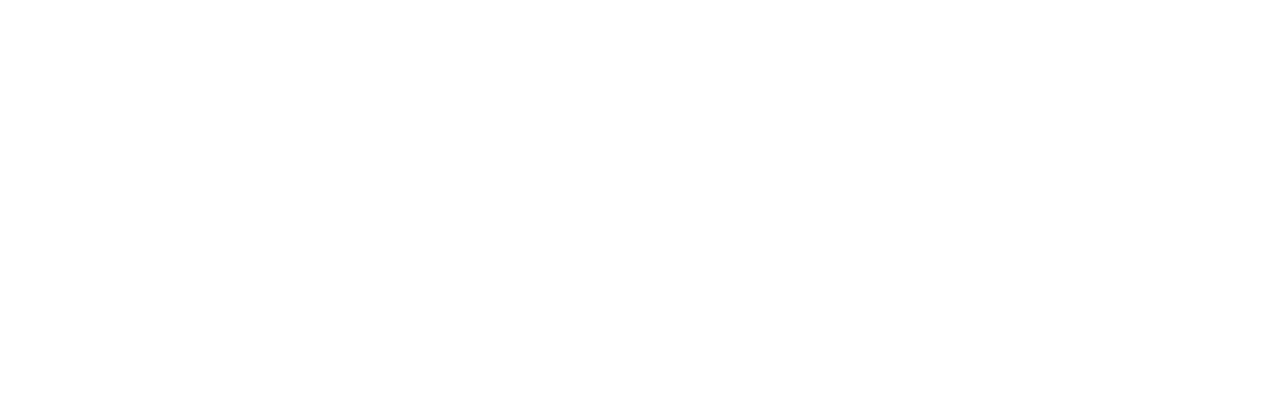
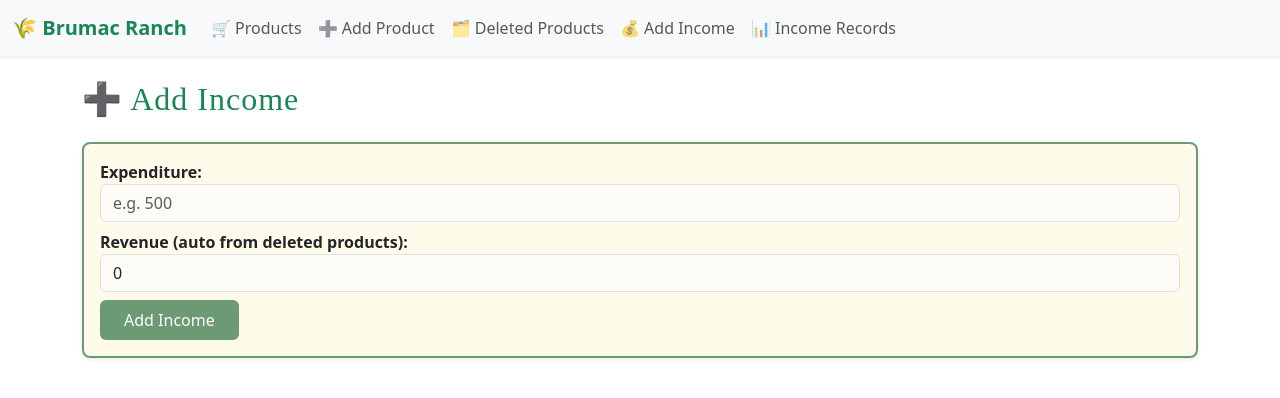
Before and after one commit to Bruce-main/brumacranch, a React (Create React App) app: page /addincome in a window 1280 px wide. Before the commit this address had no page. Shown: the top 398 px of the page. Built offline with nearby package versions, Linux system fonts and the light colour scheme; no server answers.

Commit message:
Update 31/12/25

```diff
--- a/src/App.js
+++ b/src/App.js
@@ -11,6 +11,8 @@
 import Getproducts from './components/Getproducts';
 import Deletedproducts from './components/Deletedproducts';
 import Navbar from './components/Navbar';
+import GetIncome from './components/Getincome';
+import AddIncome from './components/Addincome';
 
 function App() {
   return (
@@ -20,6 +22,8 @@
         <Route path="/signup" element={<Signup />} />
         <Route path="/signin" element={<Signin />} />
         <Route path="/navbar" element={<Navbar />} />
+        <Route path="/getincome" element={<GetIncome />} />
+        <Route path="/addincome" element={<AddIncome />} />
         <Route path="/deletedproducts" element={<Deletedproducts />} />
         <Route path="/addproducts" element={<Addproducts />} />
         <Route path="/getproducts" element={<Getproducts />} />   {/* ✅ stocks route */}
--- /dev/null
+++ b/src/components/Addincome.jsx
@@ -0,0 +1,86 @@
+import React, { useState, useEffect } from "react";
+import axios from "axios";
+import Navbar from "./Navbar";
+
+const AddIncome = () => {
+  const [expenditure, setExpenditure] = useState("");
+  const [revenue, setRevenue] = useState(0);
+  const [loading, setLoading] = useState(false);
+  const [message, setMessage] = useState("");
+
+  // ✅ Fetch revenue from deleted products
+  const fetchRevenue = async () => {
+    try {
+      const res = await axios.get("https://brumacranch2point0.pythonanywhere.com/api/deletedproducts");
+      setRevenue(res.data.total_revenue || 0);
+    } catch (err) {
+      console.error("Error fetching revenue:", err);
+    }
+  };
+
+  useEffect(() => {
+    fetchRevenue();
+  }, []);
+
+  const handleAddIncome = async () => {
+    if (!expenditure) {
+      setMessage("Please enter expenditure");
+      return;
+    }
+    setLoading(true);
+    try {
+      const res = await axios.post("https://brumacranch2point0.pythonanywhere.com/api/addincome", {
+        expenditure,
+        revenue, // ✅ auto‑filled from deleted products
+      });
+      setMessage(res.data.Message);
+      setExpenditure("");
+      fetchRevenue(); // refresh revenue after adding
+    } catch (err) {
+      console.error("Error adding income:", err);
+      setMessage("Error adding income");
+    } finally {
+      setLoading(false);
+    }
+  };
+
+  return (
+    <>
+      <Navbar />
+      <div className="container mt-4">
+        <h2 className="farm-title text-success mb-4">➕ Add Income</h2>
+
+        <div className="farm-card p-3 shadow-sm">
+          <label className="fw-bold">Expenditure:</label>
+          <input
+            type="number"
+            className="form-control mb-2"
+            value={expenditure}
+            onChange={(e) => setExpenditure(e.target.value)}
+            placeholder="e.g. 500"
+          />
+
+          <label className="fw-bold">Revenue (auto from deleted products):</label>
+          <input
+            type="number"
+            className="form-control mb-2"
+            value={revenue}
+            readOnly
+          />
+
+          <button
+            className="btn text-white px-4 py-2"
+            onClick={handleAddIncome}
+            disabled={loading}
+          >
+            {loading ? "Saving..." : "Add Income"}
+          </button>
+        </div>
+
+        {message && <p className="text-success fw-bold mt-3">{message}</p>}
+      </div>
+    </>
+  );
+};
+
+export default AddIncome;
--- a/src/components/Deletedproducts.jsx
+++ b/src/components/Deletedproducts.jsx
@@ -5,12 +5,14 @@
 const DeletedProducts = () => {
   const [deletedProducts, setDeletedProducts] = useState([]);
   const [totalRevenue, setTotalRevenue] = useState(0);
-  const [search, setSearch] = useState(""); // ✅ search state
+  const [search, setSearch] = useState("");
+  const [message, setMessage] = useState("");
 
   useEffect(() => {
     fetchDeletedProducts();
   }, []);
 
+  // ✅ Fetch deleted products + revenue (no income insert here)
   const fetchDeletedProducts = () => {
     axios
       .get("https://brumacranch2point0.pythonanywhere.com/api/deletedproducts")
@@ -23,6 +25,7 @@
       });
   };
 
+  // ✅ Restore single product
   const restoreProduct = (productId) => {
     axios
       .post(
@@ -36,6 +39,7 @@
       });
   };
 
+  // ✅ Restore all products
   const restoreAllProducts = () => {
     axios
       .post(
@@ -49,7 +53,23 @@
       });
   };
 
-  // ✅ filter deleted products by search term
+  // ✅ Push revenue into income table manually
+  const pushRevenueToIncome = () => {
+    axios
+      .post("https://brumacranch2point0.pythonanywhere.com/api/addincome", {
+        expenditure: 0, // or user-provided later
+        revenue: totalRevenue,
+      })
+      .then((res) => {
+        setMessage(res.data.Message);
+      })
+      .catch((error) => {
+        console.error("Error pushing revenue to income:", error);
+        setMessage("Error updating income");
+      });
+  };
+
+  // ✅ Filter deleted products by search term
   const filteredDeletedProducts = deletedProducts.filter((product) =>
     product.name?.toLowerCase().includes(search.toLowerCase())
   );
@@ -58,7 +78,6 @@
 
   return (
     <>
-      {/* ✅ Navbar at the top */}
       <Navbar user={user} />
 
       <div className="container-fluid bg-light min-vh-100 py-4">
@@ -66,7 +85,7 @@
           🗂️ Deleted Products 🗂️
         </h2>
 
-        {/* ✅ Restore All button only (navigation handled by Navbar) */}
+        {/* Restore All button */}
         <div className="text-center mb-4">
           {deletedProducts.length > 0 && (
             <button
@@ -78,7 +97,7 @@
           )}
         </div>
 
-        {/* ✅ Search bar */}
+        {/* Search bar */}
         <div className="row justify-content-center mb-4">
           <input
             type="search"
@@ -89,6 +108,7 @@
           />
         </div>
 
+        {/* Deleted products table */}
         <div className="table-responsive">
           <table className="table table-bordered table-hover shadow-sm">
             <thead className="table-danger">
@@ -127,9 +147,24 @@
           )}
         </div>
 
+        {/* Revenue summary + push button */}
         <h2 className="text-center text-success fw-bold mt-4">
           Total Revenue from Deleted Products: KES {totalRevenue}
         </h2>
+
+        <div className="text-center mt-3">
+          <button
+            className="btn btn-primary fw-bold shadow"
+            onClick={pushRevenueToIncome}
+            disabled={totalRevenue === 0}
+          >
+            💰 Push Revenue to Income
+          </button>
+        </div>
+
+        {message && (
+          <p className="text-center text-success fw-bold mt-3">{message}</p>
+        )}
       </div>
     </>
   );
--- /dev/null
+++ b/src/components/Getincome.jsx
@@ -0,0 +1,66 @@
+import React, { useEffect, useState } from "react";
+import axios from "axios";
+import Navbar from "./Navbar";
+
+const GetIncome = () => {
+  const [totals, setTotals] = useState({ expenditure: 0, revenue: 0, profit: 0 });
+  const [message, setMessage] = useState("");
+
+  const fetchIncome = async () => {
+    try {
+      // ✅ Call a backend endpoint that calculates current revenue from deleted products
+      const res = await axios.get("https://brumacranch2point0.pythonanywhere.com/api/currentincome");
+      setTotals(res.data);
+    } catch (err) {
+      console.error("Error fetching income:", err);
+    }
+  };
+
+  const resetIncome = async () => {
+    const confirmReset = window.confirm("Are you sure you want to reset all income records?");
+    if (!confirmReset) return;
+
+    try {
+      const res = await axios.post("https://brumacranch2point0.pythonanywhere.com/api/resetincome");
+      setMessage(res.data.Message);
+      setTotals({ expenditure: 0, revenue: 0, profit: 0 });
+    } catch (err) {
+      console.error("Error resetting income:", err);
+      setMessage("Error resetting income");
+    }
+  };
+
+  useEffect(() => {
+    fetchIncome();
+  }, []);
+
+  return (
+    <>
+      <Navbar />
+      <div className="container mt-4">
+        <h2 className="farm-title text-success mb-4">📊 Income Summary</h2>
+
+        {/* Summary Card */}
+        <div className="farm-card p-3 mb-4 shadow-sm">
+          <h4 className="text-success">Current Income</h4>
+          <p><strong>Total Expenditure:</strong> KES {totals.expenditure}</p>
+          <p><strong>Total Revenue: </strong> KES {totals.revenue}</p>
+          <p>
+            <strong>Total Profit:</strong>{" "}
+            <span style={{ color: totals.profit >= 0 ? "green" : "red" }}>
+              KES {totals.profit}
+            </span>
+          </p>
+
+          <button className="btn btn-danger mt-3" onClick={resetIncome}>
+            🔄 Reset Income
+          </button>
+        </div>
+
+        {message && <p className="text-success fw-bold">{message}</p>}
+      </div>
+    </>
+  );
+};
+
+export default GetIncome;
--- a/src/components/Navbar.jsx
+++ b/src/components/Navbar.jsx
@@ -6,8 +6,8 @@
     <nav className="navbar navbar-expand-lg navbar-light bg-light shadow-sm">
       <div className="container-fluid">
         {/* Brand / Logo */}
-        <Link className="navbar-brand fw-bold text-success" to="/">
-          🌾 BrumaCranch
+        <Link className="navbar-brand fw-bold text-success" to="/getproducts">
+          🌾 Brumac Ranch
         </Link>
 
         {/* Toggle for mobile */}
@@ -41,6 +41,17 @@
                 🗂️ Deleted Products
               </Link>
             </li>
+            {/* New Income Links */}
+            <li className="nav-item">
+              <Link className="nav-link" to="/addincome">
+                💰 Add Income
+              </Link>
+            </li>
+            <li className="nav-item">
+              <Link className="nav-link" to="/getincome">
+                📊 Income Records
+              </Link>
+            </li>
           </ul>
         </div>
       </div>
```
